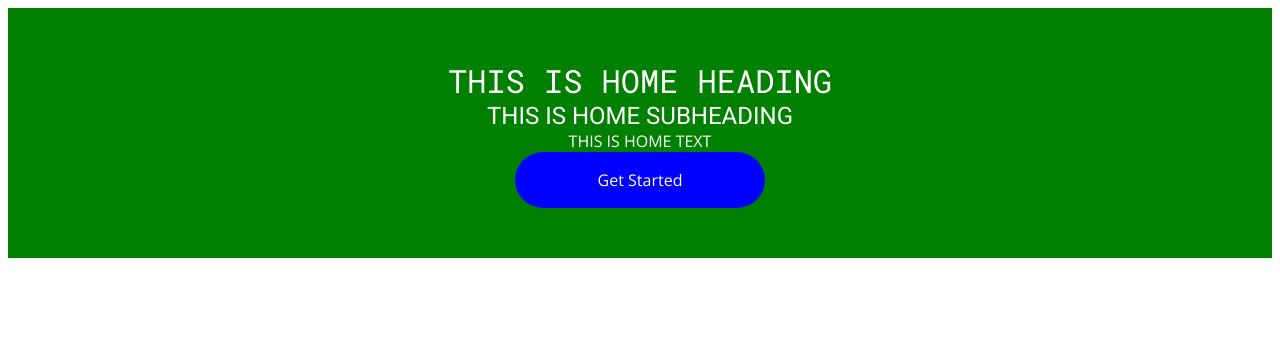
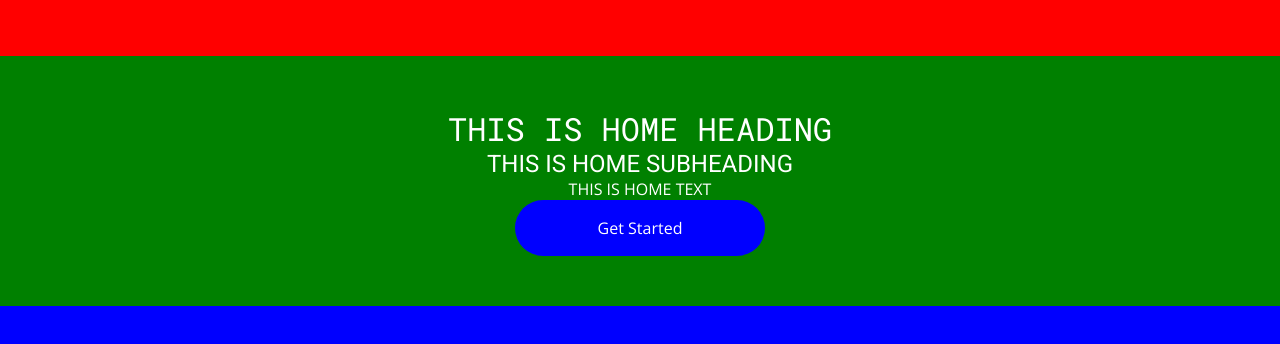
Before and after one commit to psaajc1420/national-pta, a React (Create React App) app in the folder client/: page /#/ in a window 1280 px wide. Shown: the top 344 px of the page. Built offline with nearby package versions, Linux system fonts and the light colour scheme.

Commit message:
created Layout and Header. no text showing on Header

```diff
--- /dev/null
+++ b/client/src/components/Header.tsx
@@ -0,0 +1,30 @@
+import React from 'react';
+import { Box, Button, Text } from './index';
+
+const Header = () => {
+	return (
+		<Box
+			width='100%'
+			height={56}
+			display='flex'
+			justify='space-between'
+			align='center'
+			backgroundColor='red'
+		>
+			<Box width={250} height='100%'>
+				<Text typography='heading' color='white'>
+					The Smart Talk
+				</Text>
+			</Box>
+			<Box width={250} height='100%'>
+				<Button onClick={() => {}} width={100} height={56}>
+					<Text typography='subheading' color='white'>
+						Menu
+					</Text>
+				</Button>
+			</Box>
+		</Box>
+	);
+};
+
+export default Header;
--- /dev/null
+++ b/client/src/components/Layout.tsx
@@ -0,0 +1,21 @@
+import React from 'react';
+import { Box, Header } from './index';
+
+const Layout = ({ children }: { children: React.ReactNode }) => {
+	return (
+		<Box
+			width='100vw'
+			height='100vh'
+			display='flex'
+			justify='flex-start'
+			align='center'
+			flexDirection='column'
+			margin={0}
+		>
+			<Header />
+			{children}
+		</Box>
+	);
+};
+
+export default Layout;
--- a/client/src/components/index.ts
+++ b/client/src/components/index.ts
@@ -1,3 +1,5 @@
 export { default as Box } from './Box';
 export { default as Button } from './Button';
+export { default as Header } from './Header';
+export { default as Layout } from './Layout';
 export { default as Text } from './Text';
--- a/client/src/index.css
+++ b/client/src/index.css
@@ -1 +1,124 @@
-@import-normalize;
+html,
+body,
+div,
+span,
+applet,
+object,
+iframe,
+h1,
+h2,
+h3,
+h4,
+h5,
+h6,
+p,
+blockquote,
+pre,
+a,
+abbr,
+acronym,
+address,
+big,
+cite,
+code,
+del,
+dfn,
+em,
+img,
+ins,
+kbd,
+q,
+s,
+samp,
+small,
+strike,
+strong,
+sub,
+sup,
+tt,
+var,
+b,
+u,
+i,
+center,
+dl,
+dt,
+dd,
+ol,
+ul,
+li,
+fieldset,
+form,
+label,
+legend,
+table,
+caption,
+tbody,
+tfoot,
+thead,
+tr,
+th,
+td,
+article,
+aside,
+canvas,
+details,
+embed,
+figure,
+figcaption,
+footer,
+header,
+hgroup,
+menu,
+nav,
+output,
+ruby,
+section,
+summary,
+time,
+mark,
+audio,
+video {
+	margin: 0;
+	padding: 0;
+	border: 0;
+	font-size: 100%;
+	font: inherit;
+	vertical-align: baseline;
+}
+/* HTML5 display-role reset for older browsers */
+article,
+aside,
+details,
+figcaption,
+figure,
+footer,
+header,
+hgroup,
+menu,
+nav,
+section {
+	display: block;
+}
+body {
+	line-height: 1;
+}
+ol,
+ul {
+	list-style: none;
+}
+blockquote,
+q {
+	quotes: none;
+}
+blockquote:before,
+blockquote:after,
+q:before,
+q:after {
+	content: '';
+	content: none;
+}
+table {
+	border-collapse: collapse;
+	border-spacing: 0;
+}
--- a/client/src/pages/home/Home.tsx
+++ b/client/src/pages/home/Home.tsx
@@ -1,7 +1,8 @@
-import { Box, Button, Text } from '../../components';
+import { Box, Button, Layout, Text } from '../../components';
 
 const Home = () => {
 	return (
+		<Layout>
 			<Box height={250} center flexDirection='column' backgroundColor='green'>
 				<Text typography='heading' size={32} color='white'>
 					THIS IS HOME HEADING
@@ -18,6 +19,7 @@
 					</Text>
 				</Button>
 			</Box>
+		</Layout>
 	);
 };
 
```
Lines whose indentation alone changed are shown as unchanged.
